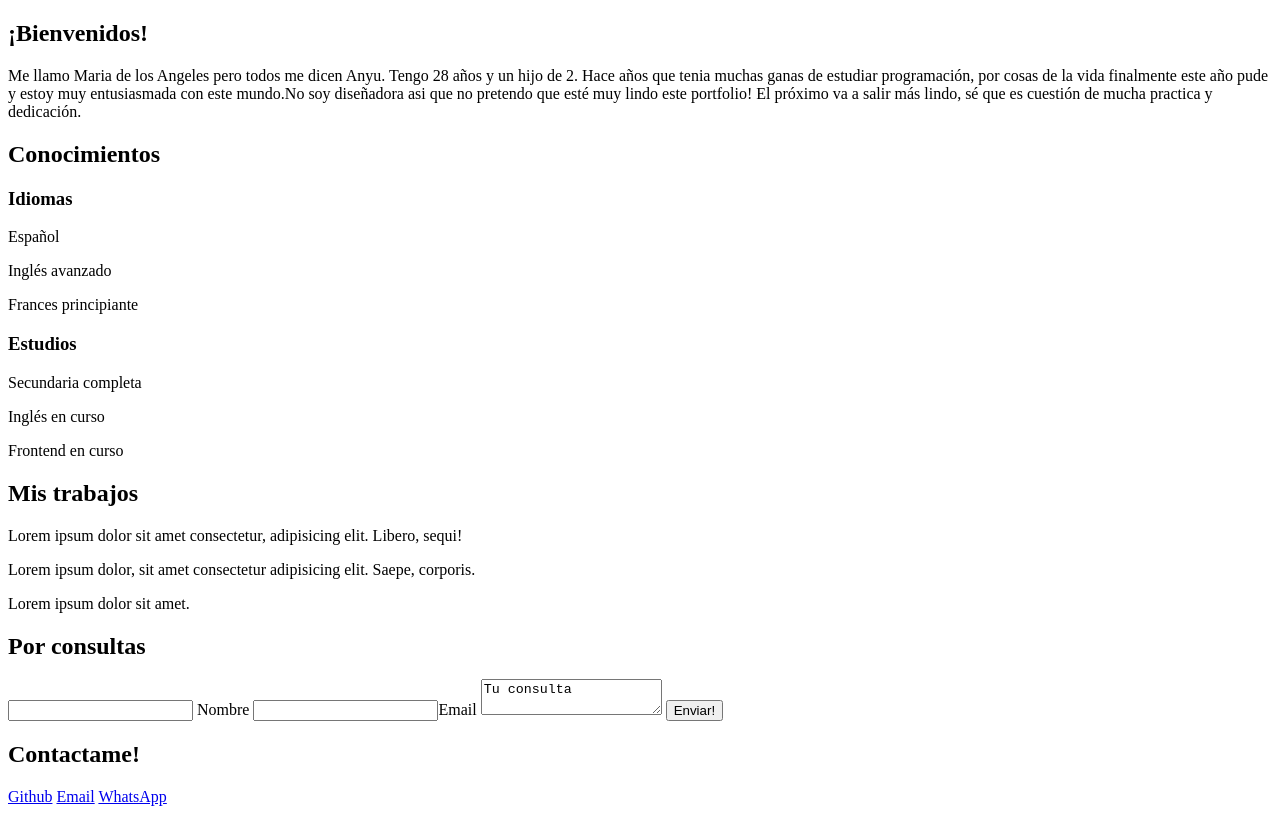
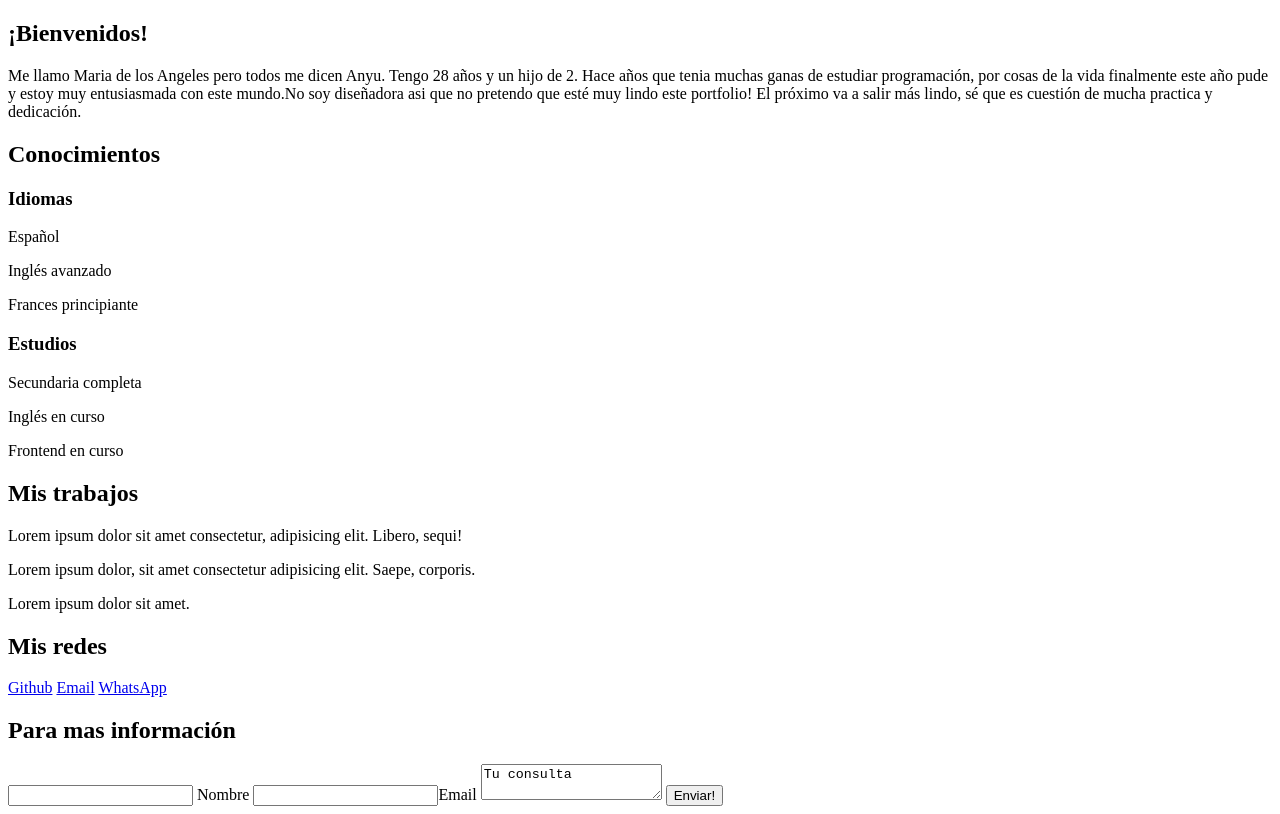
Before and after one commit to AnyuEscobar/tp-portfolio, a plain HTML site: page index.html in a window 1280 px wide. Drawn offline with Linux system fonts and the light colour scheme.

Commit message:
cambio de la seccion 3 y 4

```diff
--- a/index.html
+++ b/index.html
@@ -42,7 +42,14 @@
     <p>Lorem ipsum dolor sit amet.</p>
   </section>
   <!--tercera seccion-->
-  <h2>Por consultas</h2>
+  <section class="info">
+    <h2> Mis redes</h2>
+    <a href="https://github.com/AnyuEscobar/">Github</a>
+    <a href="http://">Email</a>
+    <a href="http://">WhatsApp</a>
+  </section>
+  <!--cuarta seccion-->
+  <h2>Para mas información</h2>
   <section class="formulario">
     <form action="">
       <input type="text"> Nombre
@@ -50,13 +57,6 @@
       <textarea name="" id="">Tu consulta</textarea>
       <button>Enviar!</button>
     </form>
-  </section>
-  <!--cuarta seccion-->
-  <section class="info">
-    <h2> Contactame!</h2>
-    <a href="https://github.com/AnyuEscobar/">Github</a>
-    <a href="http://">Email</a>
-    <a href="http://">WhatsApp</a>
 
   </section>
 
```
